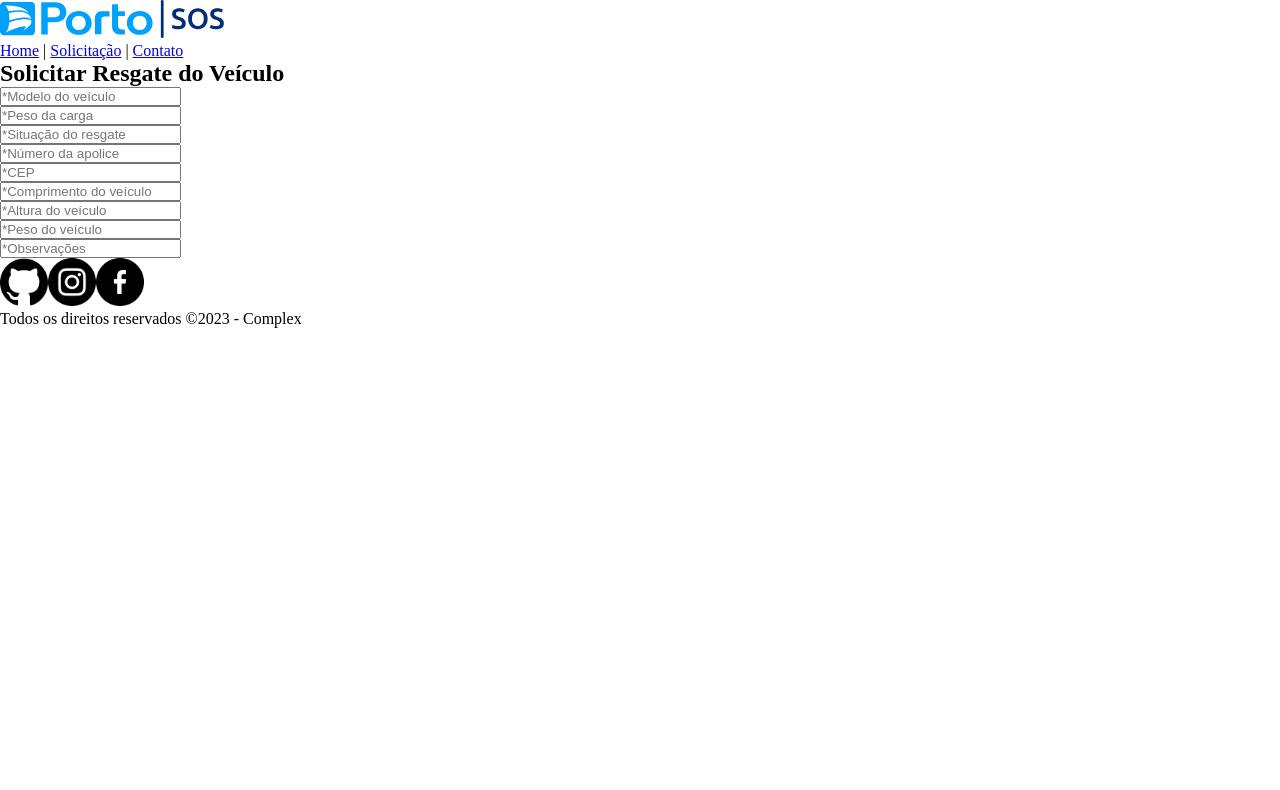
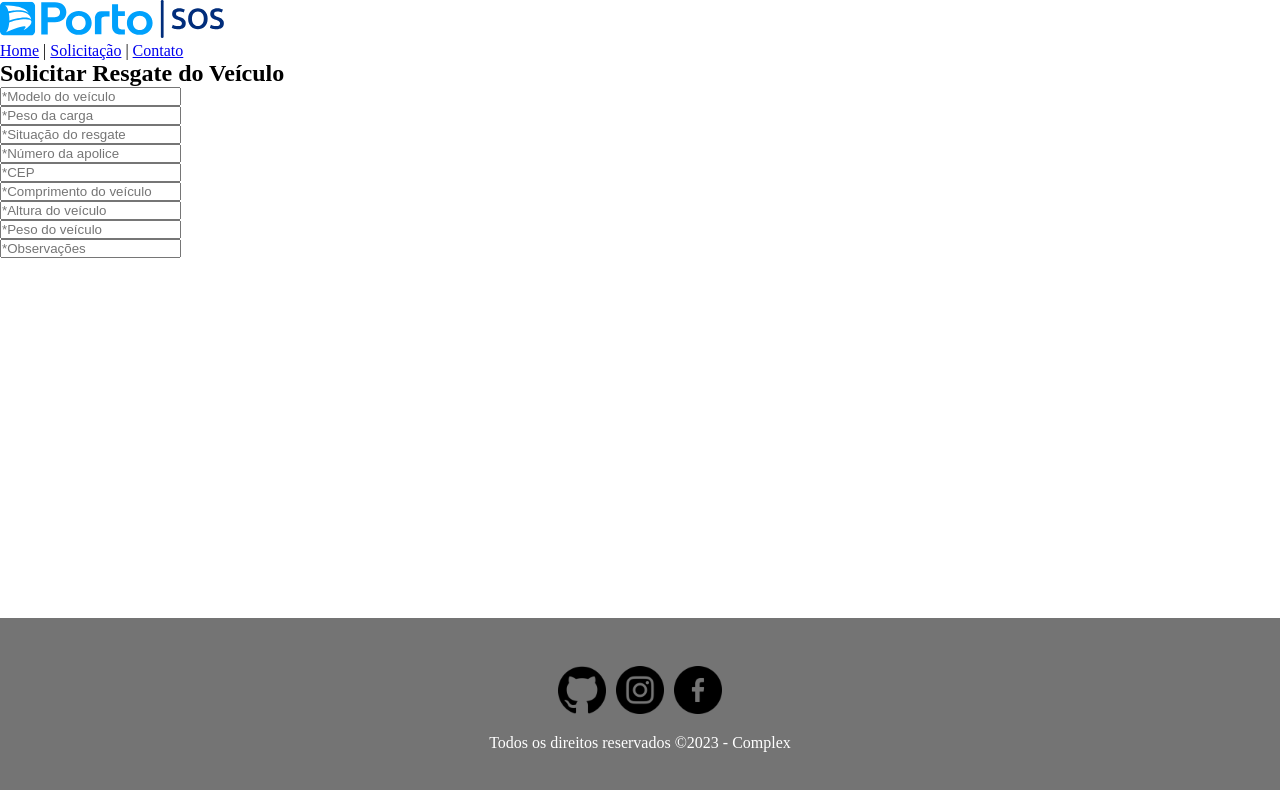
Before and after one commit to filipeomendes/sprint3-challenge-1tdspv, a React (Vite) app: page /maps/solicitacao in a window 1280 px wide. Shown: the top 790 px of the page. Built offline with nearby package versions, Linux system fonts and the light colour scheme.

Commit message:
realizando css do footer

```diff
--- a/src/components/Rodape.css
+++ b/src/components/Rodape.css
@@ -1,5 +1,21 @@
-img{
-    max-height: 3rem;
-    display: flexbox;
-    justify-content: space-between;
+.redes-sociais-nav img {
+    max-width: 3rem;
+    height: auto;
+    padding-bottom: 1rem;
 }
+
+footer {
+    position: absolute;
+    bottom: 0;
+    left: 0;
+    right: 0;
+    text-align: center;
+    background-color: #747474;
+    color: #fff;
+    padding: 3rem;
+  }
+
+
+.redes-sociais-nav a:not(:last-child) {
+    margin-right: 10px;
+}
```
